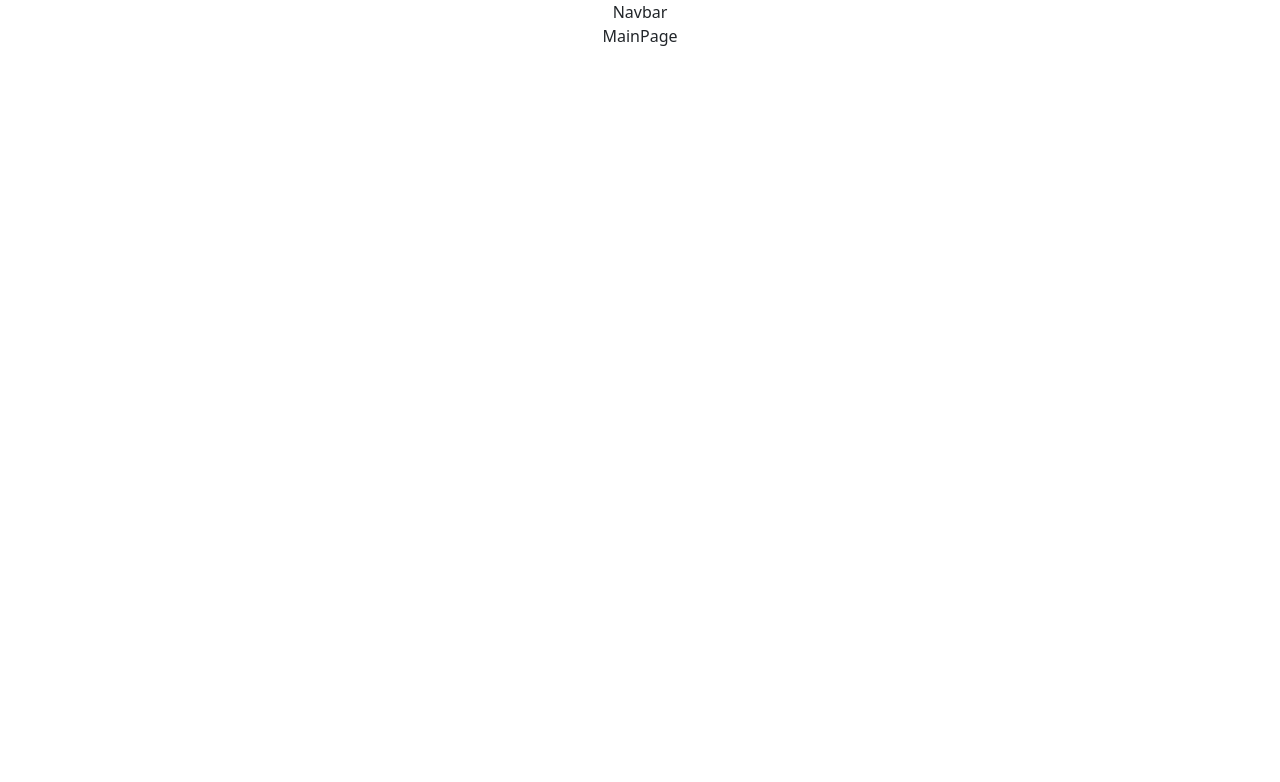
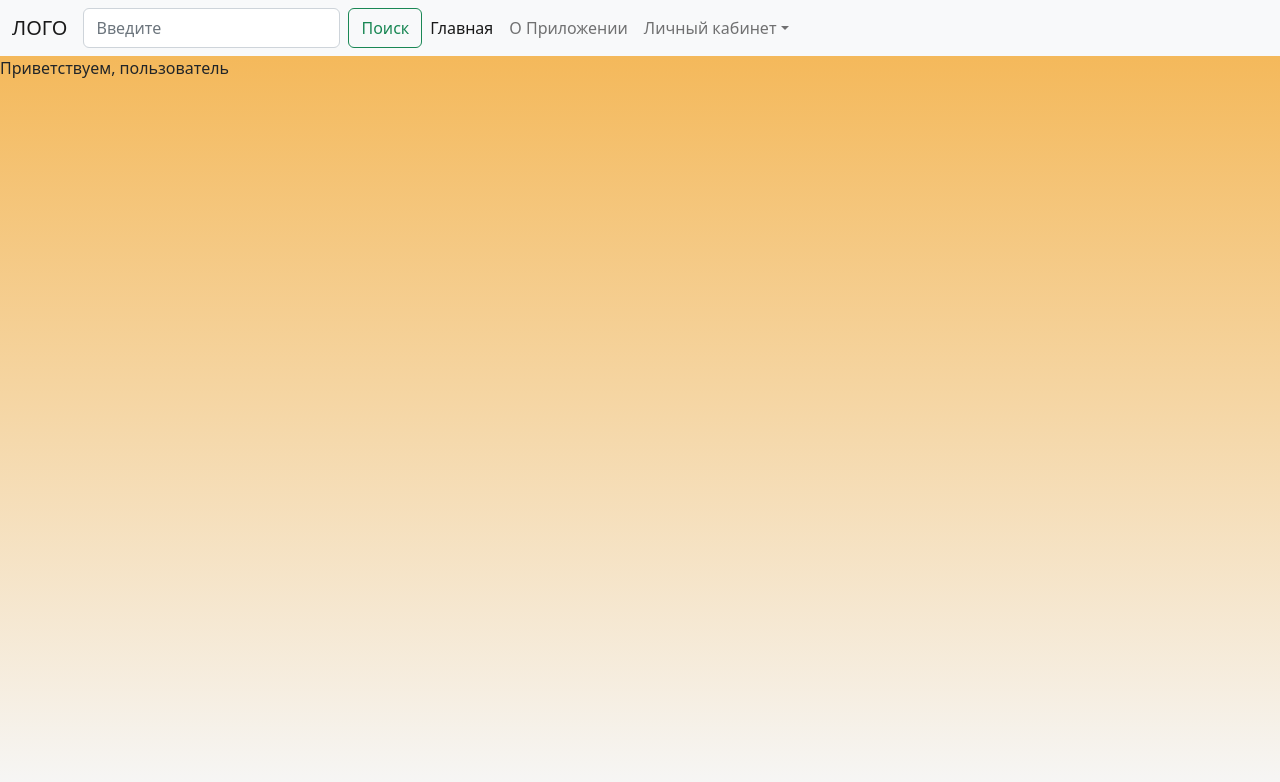
Before and after one commit to KelebRA31/dogs-meeting, a React (Create React App) app in the folder client/: page / in a window 1280 px wide. Shown: the top 782 px of the page. Built offline with nearby package versions, Linux system fonts and the light colour scheme.

Commit message:
Navbar init

```diff
--- a/client/src/App.css
+++ b/client/src/App.css
@@ -1,38 +1,4 @@
-.App {
-  text-align: center;
+body {
+  height: 100vh;
+  background: linear-gradient(#f4b44f, #f6f7f8);
 }
-
-.App-logo {
-  height: 40vmin;
-  pointer-events: none;
-}
-
-@media (prefers-reduced-motion: no-preference) {
-  .App-logo {
-    animation: App-logo-spin infinite 20s linear;
-  }
-}
-
-.App-header {
-  background-color: #282c34;
-  min-height: 100vh;
-  display: flex;
-  flex-direction: column;
-  align-items: center;
-  justify-content: center;
-  font-size: calc(10px + 2vmin);
-  color: white;
-}
-
-.App-link {
-  color: #61dafb;
-}
-
-@keyframes App-logo-spin {
-  from {
-    transform: rotate(0deg);
-  }
-  to {
-    transform: rotate(360deg);
-  }
-}
--- a/client/src/components/MainPage/MainPage.js
+++ b/client/src/components/MainPage/MainPage.js
@@ -3,6 +3,6 @@
 
 export default function MainPage() {
   return (
-    <div>MainPage</div>
+    <div>Приветствуем, пользователь</div>
   );
 }
--- a/client/src/components/Navbar/Navbar.js
+++ b/client/src/components/Navbar/Navbar.js
@@ -1,8 +1,39 @@
 import React from 'react';
-import './Navbar.css';
 
 export default function Navbar() {
   return (
-    <div>Navbar</div>
+    <nav className="navbar navbar-expand-lg bg-light">
+      <div className="container-fluid">
+        <a className="navbar-brand" href="#">ЛОГО</a>
+        <button className="navbar-toggler" type="button" data-bs-toggle="collapse" data-bs-target="#navbarScroll" aria-controls="navbarScroll" aria-expanded="false" aria-label="Toggle navigation">
+          <span className="navbar-toggler-icon" />
+        </button>
+        <div className="collapse navbar-collapse" id="navbarScroll">
+          <ul className="navbar-nav me-auto my-2 my-lg-0 navbar-nav-scroll">
+            <form className="d-flex" role="search">
+              <input className="form-control me-2" type="search" placeholder="Введите " aria-label="Search" />
+              <button className="btn btn-outline-success" type="submit">Поиск</button>
+            </form>
+            <li className="nav-item">
+              <a className="nav-link active" aria-current="page" href="#">Главная</a>
+            </li>
+            <li className="nav-item">
+              <a className="nav-link" href="#">О Приложении</a>
+            </li>
+            <li className="nav-item dropdown">
+              <a className="nav-link dropdown-toggle" href="#" role="button" data-bs-toggle="dropdown" aria-expanded="false">
+                Личный кабинет
+              </a>
+              <ul className="dropdown-menu">
+                <li><a className="dropdown-item" href="#">Мой профиль</a></li>
+                <li><a className="dropdown-item" href="#">Мои друзья</a></li>
+                <li><hr className="dropdown-divider" /></li>
+                <li><a className="dropdown-item" href="#">Выход</a></li>
+              </ul>
+            </li>
+          </ul>
+        </div>
+      </div>
+    </nav>
   );
 }
--- a/client/src/redux/reducer/rootReducer.js
+++ b/client/src/redux/reducer/rootReducer.js
@@ -2,9 +2,9 @@
 
 const rootReducer = combineReducers({
 
-//   loading: loadingReducer,
-//   users: usersReducer,
-//   auth: authReducer,
+  //   loading: loadingReducer,
+  //   users: usersReducer,
+  //   auth: authReducer,
 
 });
 
```
